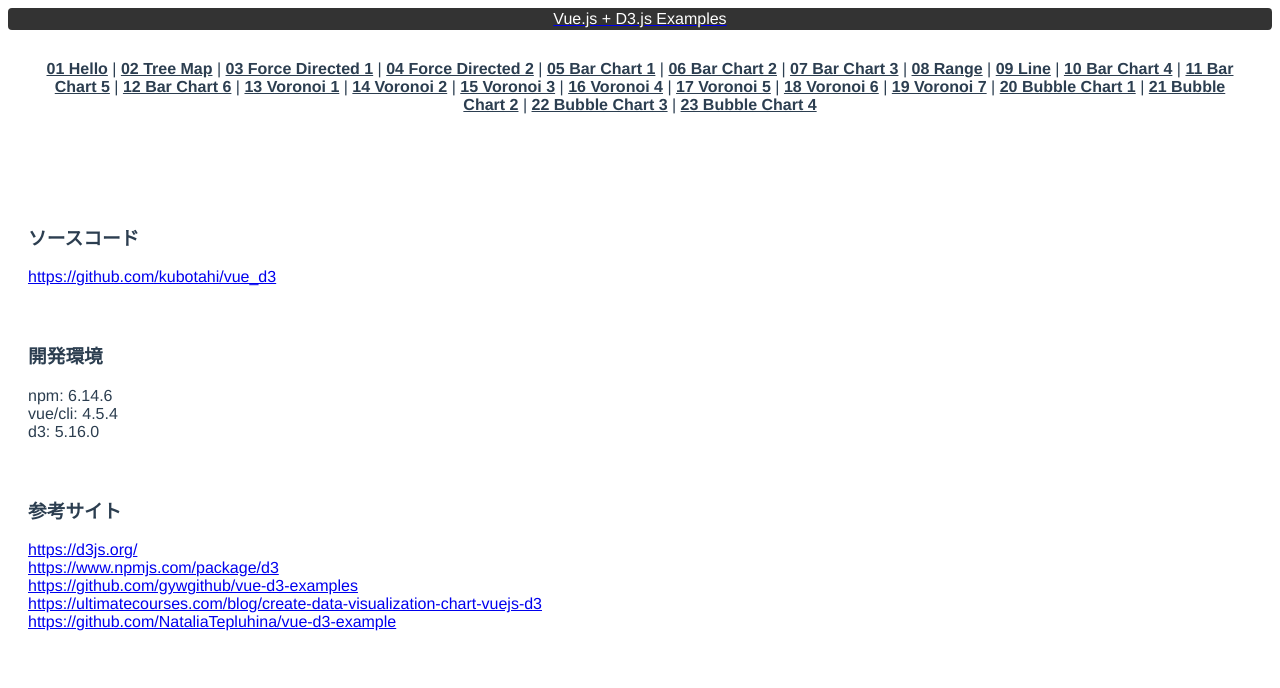
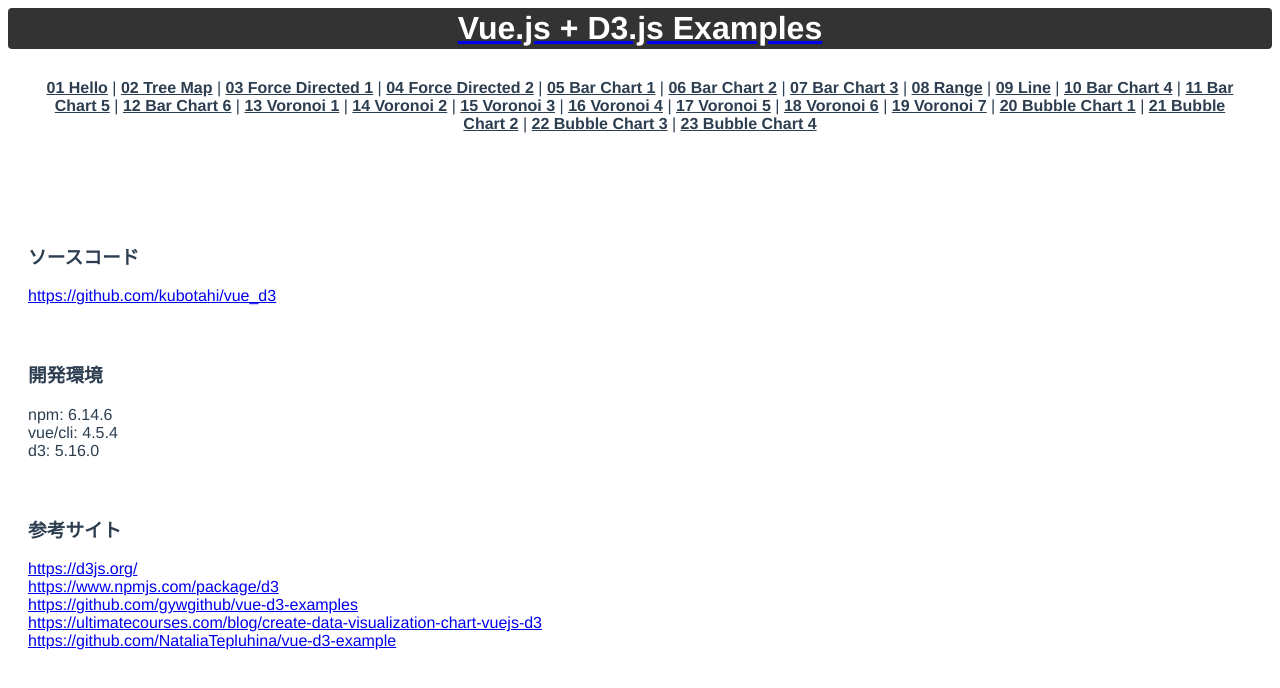
Before and after one commit to kubotahi/vue_d3, a Vue app: page / in a window 1280 px wide. Shown: the top 688 px of the page. Built offline with nearby package versions, Linux system fonts and the light colour scheme.

Commit message:
change font size

```diff
--- a/src/App.vue
+++ b/src/App.vue
@@ -40,11 +40,13 @@
 }
 
 .title {
-  background-color: #333333;
-  color: #ffffff;
-  text-decoration: none;
-  padding: 2px 40px;
-  border-radius: 4px;
+    background-color: #333;
+    color: #fff;
+    text-decoration: none;
+    padding: 2px 40px;
+    border-radius: 4px;
+    font-size: 32px;
+    font-weight: bold;
 }
 
 #nav {
```
